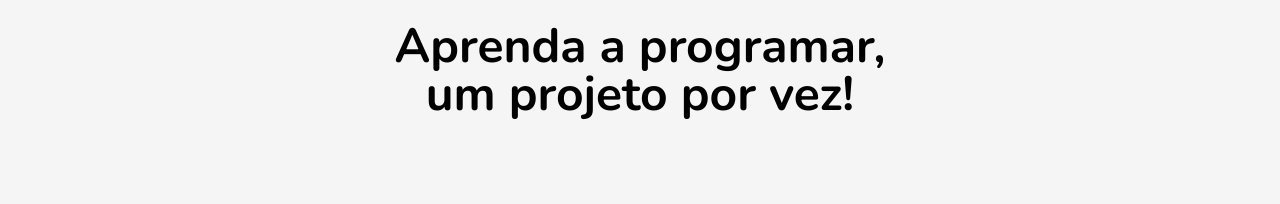
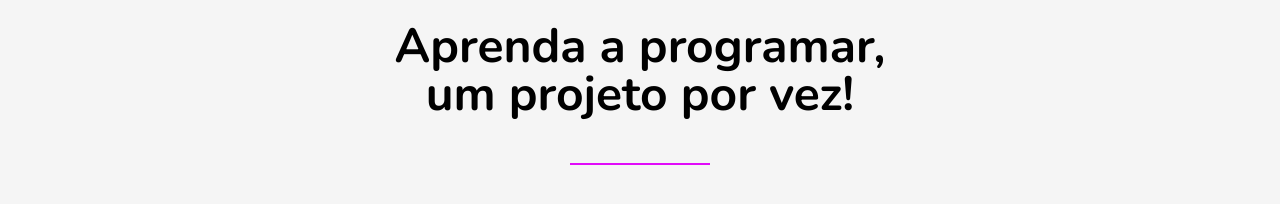
Before and after one commit to leowingss/site-responsivo, a plain HTML site: page index.html in a window 1280 px wide. Shown: the part 66-270 px from the top of the page. Drawn offline with nearby package versions, Linux system fonts and the light colour scheme.

```diff
--- a/css/styles.css
+++ b/css/styles.css
@@ -61,6 +61,14 @@ a:link,
 a:visited {
     text-decoration: none;
     color: black;
+}
+
+hr {
+    border: none;
+    background-color: var(--clr-pink-dark);
+    height: 2px;
+    width: 140px;
+    margin: 20px auto;
 }
 
 
--- a/index.html
+++ b/index.html
@@ -28,10 +28,10 @@
                 </nav>
             </div>
         </div>
+        <h1 class="intro">Aprenda a programar, <br> um projeto por vez!</h1>
+    </header>
 
-        <h1 class="intro">Aprenda a programar, <br> um projeto por vez!</h1>
-
-    </header>
+    <hr>
 </body>
 
 </html>
```
